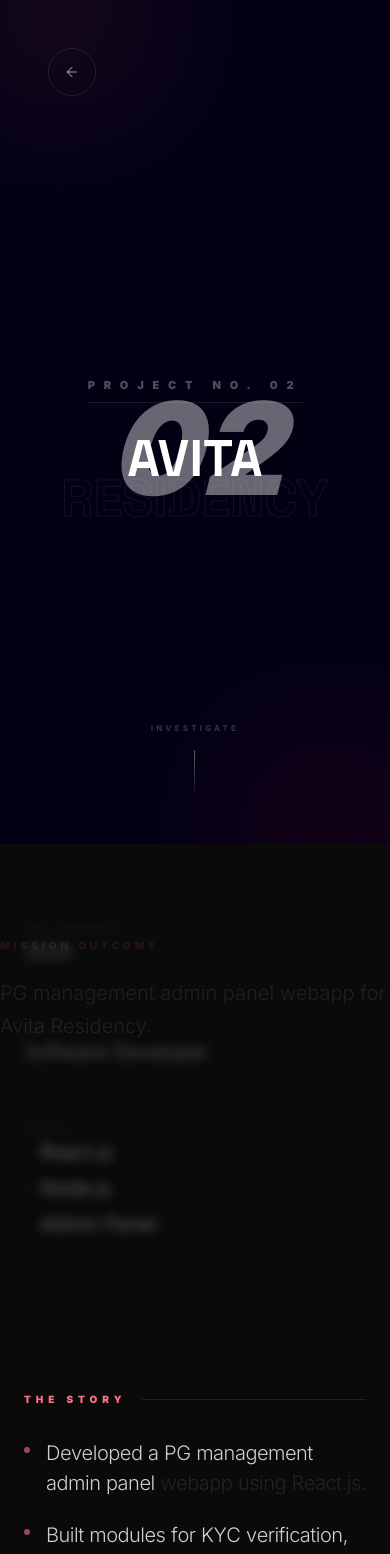
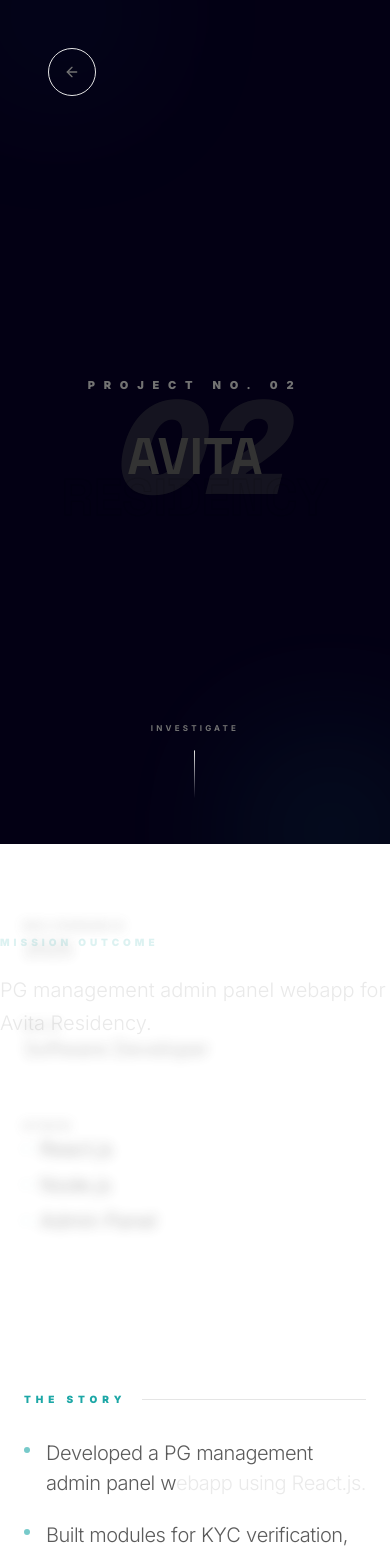
Before and after one commit to pramila2412/portfolio, a Next.js app: page /projects/avita-residency in a window 390 px wide. Shown: the top 1554 px of the page. Built offline with nearby package versions, Linux system fonts and the light colour scheme.

Commit message:
Latest cganges

```diff
--- a/app/globals.css
+++ b/app/globals.css
@@ -49,19 +49,19 @@
 
 :root {
   --radius: 0.625rem;
-  --background: #0a0a0a;
-  --foreground: #f5f5f5;
-  --accent-blue: #fb7185;
-  --accent-purple: #e11d48;
-  --muted-text: #404040;
+  --background: #FFFFFF;
+  --foreground: #333333;
+  --accent-blue: #0B3C5D;
+  --accent-purple: #1CA7A6;
+  --muted-text: #666666;
   --ease-premium: cubic-bezier(0.22, 1, 0.36, 1);
-  --card: oklch(1 0 0);
-  --card-foreground: oklch(0.145 0 0);
-  --popover: oklch(1 0 0);
-  --popover-foreground: oklch(0.145 0 0);
-  --primary: oklch(0.205 0 0);
-  --primary-foreground: oklch(0.985 0 0);
-  --secondary: oklch(0.97 0 0);
+  --card: #FFFFFF;
+  --card-foreground: #333333;
+  --popover: #FFFFFF;
+  --popover-foreground: #333333;
+  --primary: #1CA7A6;
+  --primary-foreground: #FFFFFF;
+  --secondary: #0B3C5D;
   --secondary-foreground: oklch(0.205 0 0);
   --muted: oklch(0.97 0 0);
   --muted-foreground: oklch(0.556 0 0);
--- a/app/layout.tsx
+++ b/app/layout.tsx
@@ -39,7 +39,7 @@
   children: React.ReactNode;
 }>) {
   return (
-    <html lang="en" className="dark">
+    <html lang="en">
       <body
         className={`${inter.variable} ${spaceGrotesk.variable} antialiased font-sans`}
       >
--- a/app/page.tsx
+++ b/app/page.tsx
@@ -77,7 +77,7 @@
         </div>
         <Hero />
 
-        <div className="py-12 backdrop-blur-lg">
+        <div className="py-4 backdrop-blur-lg">
           <Marquee
             items={[
               "Performant", "Reliable", "Scalable", "Maintainable", "Secure",
@@ -91,10 +91,10 @@
         <SectionWrapper id="about">
           <About />
         </SectionWrapper>
-        <LazySection minHeight="1200vh">
+        <LazySection minHeight="300vh">
           <Projects />
         </LazySection>
-        <LazySection minHeight="80vh">
+        <LazySection minHeight="60vh">
           <SectionWrapper id="skills">
             <Skills />
           </SectionWrapper>
--- a/components/ProjectDetailContent.tsx
+++ b/components/ProjectDetailContent.tsx
@@ -50,8 +50,15 @@
 
     const projectIndex = projects.findIndex((p) => p.slug === project.slug);
 
+    const imageTitles: Record<string, string[]> = {
+        "avita-residency": ["Landing Page", "Admin Panel", "Contact Page", "Landing Page CMS"],
+        "bme-bazaar": ["Landing Page", "Admin Panel", "Listings"],
+        "success-shipping": ["Landing Page", "Blogs with CMS", "Services Page", "Contact Page"],
+        "quantzi-website": ["Landing Page", "Clients Section", "Working Road Map Section"]
+    };
+
     return (
-        <main ref={containerRef} className=" text-white selection:bg-[var(--accent-blue)] selection:text-white overflow-clip">
+        <main ref={containerRef} className=" text-foreground selection:bg-primary selection:text-primary-foreground overflow-clip">
             {/* Cinematic Hero */}
             <section className="relative h-screen w-full flex items-center justify-center overflow-hidden">
                 <motion.div
@@ -64,7 +71,7 @@
                         transition={{ duration: 1, ease: [0.16, 1, 0.3, 1] }}
                         className="mb-8 flex flex-col items-center gap-4"
                     >
-                        <span className="text-[10px] font-black tracking-[0.8em] uppercase text-white/30 border-b border-white/10 pb-2">
+                        <span className="text-[10px] font-black tracking-[0.8em] uppercase text-muted-foreground pb-2">
                             Project No. 0{projectIndex + 1}
                         </span>
                         {project.status && (
@@ -81,15 +88,15 @@
                         transition={{ duration: 1.2, delay: 0.1, ease: [0.16, 1, 0.3, 1] }}
                         className="text-[12vw] md:text-[8vw] font-heading font-black tracking-tightest leading-[0.8] uppercase flex flex-col"
                     >
-                        <span className="text-white">{project.title.split(' ')[0]}</span>
-                        <span className="text-transparent outline-text opacity-20">{project.title.split(' ').slice(1).join(' ')}</span>
+                        <span className="text-foreground">{project.title.split(' ')[0]}</span>
+                        <span className="text-transparent outline-text">{project.title.split(' ').slice(1).join(' ')}</span>
                     </motion.h1>
 
                     <motion.div
                         initial={{ opacity: 0 }}
                         animate={{ opacity: 0.4 }}
                         transition={{ duration: 2, delay: 0.5 }}
-                        className="absolute inset-0 -z-10 flex items-center justify-center text-[30vw] font-black pointer-events-none select-none opacity-5 text-white italic"
+                        className="absolute inset-0 -z-10 flex items-center justify-center text-[30vw] font-black pointer-events-none select-none opacity-[0.03] text-foreground italic"
                     >
                         0{projectIndex + 1}
                     </motion.div>
@@ -101,19 +108,19 @@
                     transition={{ duration: 2, repeat: Infinity, ease: "easeInOut" }}
                     className="absolute bottom-12 flex flex-col items-center gap-4 text-white/20"
                 >
-                    <span className="text-[8px] font-bold tracking-[0.4em] uppercase">Investigate</span>
-                    <div className="w-[1px] h-12 bg-gradient-to-b from-white/40 to-transparent" />
+                    <span className="text-[8px] font-bold tracking-[0.4em] uppercase text-muted-foreground">Investigate</span>
+                    <div className="w-[1px] h-12 bg-gradient-to-b from-border to-transparent" />
                 </motion.div>
 
                 {/* Floating Back Button */}
                 <div className="fixed top-12 left-12 z-50">
                     <button
                         onClick={() => router.back()}
-                        className="group flex items-center cursor-pointer gap-4 text-white/40 hover:text-white transition-colors duration-500"
+                        className="group flex items-center cursor-pointer gap-4 text-muted-foreground hover:text-foreground transition-colors duration-500"
                     >
-                        <div className="relative w-12 h-12 rounded-full border border-white/10 flex items-center justify-center overflow-hidden transition-transform group-hover:scale-110">
+                        <div className="relative w-12 h-12 rounded-full border border-border flex items-center justify-center overflow-hidden transition-transform group-hover:scale-110">
                             <ArrowLeft className="w-4 h-4 relative z-10 transition-transform" />
-                            <div className="absolute inset-0 bg-white/10 translate-y-full group-hover:translate-y-0 transition-transform duration-500" />
+                            <div className="absolute inset-0 bg-secondary/10 translate-y-full group-hover:translate-y-0 transition-transform duration-500" />
                         </div>
                         <span className="text-[10px] font-black tracking-[0.2em] uppercase opacity-0 -translate-x-4 group-hover:opacity-100 group-hover:translate-x-0 transition-all duration-500">
                             Return to Works
@@ -139,8 +146,8 @@
                             style={{ opacity: missionOpacity, y: missionY }}
                             className="pt-12 border-t border-white/5 absolute top-0 left-0 w-full"
                         >
-                            <span className="text-[10px] font-black tracking-[0.4em] uppercase text-[var(--accent-blue)] mb-6 block">Mission Outcome</span>
-                            <p className="text-xl font-light text-white/80 leading-relaxed">
+                            <span className="text-[10px] font-black tracking-[0.4em] uppercase text-primary mb-6 block">Mission Outcome</span>
+                            <p className="text-xl font-light text-muted-foreground leading-relaxed">
                                 {project.description}
                             </p>
                         </motion.div>
@@ -151,17 +158,17 @@
 
                         {/* Narrative Segment */}
                         <div className="space-y-12 md:space-y-20 pb-24 border-b border-white/5">
-                            <div className="text-[10px] font-black tracking-[0.5em] uppercase text-[var(--accent-blue)] mb-8 md:mb-12 flex items-center gap-4">
+                            <div className="text-[10px] font-black tracking-[0.5em] uppercase text-primary mb-8 md:mb-12 flex items-center gap-4">
                                 <span>The Story</span>
-                                <div className="h-[1px] flex-1 bg-white/10" />
+                                <div className="h-[1px] flex-1 bg-border" />
                             </div>
 
                             <div className="space-y-12 md:space-y-16">
                                 <ul className="space-y-6 md:space-y-8 list-none pl-0">
                                     {project.longDescription.map((item, idx) => (
                                         <li key={idx} className="group relative flex items-start gap-4">
-                                            <div className="mt-2 w-1.5 h-1.5 rounded-full bg-[var(--accent-blue)] shrink-0 opacity-60" />
-                                            <div className="text-xl md:text-3xl font-light leading-[1.4] tracking-tight">
+                                            <div className="mt-2 w-1.5 h-1.5 rounded-full bg-primary shrink-0 opacity-60" />
+                                            <div className="text-xl md:text-3xl font-light leading-[1.4] tracking-tight text-foreground">
                                                 <RevealSentence text={item} />
                                             </div>
                                         </li>
@@ -170,95 +177,39 @@
                             </div>
                         </div>
 
-                        {/* Visual Segment */}
                         <div className="space-y-16">
-                            {/* Main Spotlight - Triggers Mission Reveal */}
-                            <motion.div
-                                ref={spotlightRef}
-                                onClick={handleImageClick}
-                                style={{
-                                    y: useTransform(scrollYProgress, [0.4, 1], [40, 0]),
-                                    cursor: 'pointer'
-                                }}
-                                className="aspect-[16/10] w-full bg-zinc-900 border border-white/10 rounded-2xl overflow-hidden group relative"
-                            >
-                                <div
-                                    className="absolute -inset-10 bg-cover bg-center opacity-40 blur-3xl scale-125 transition-transform duration-700 group-hover:scale-150 pointer-events-none"
-                                    style={{ backgroundImage: `url(${project.images[0]})` }}
-                                />
-                                <div
-                                    className="absolute inset-2 md:inset-8 bg-contain bg-center bg-no-repeat transition-transform duration-700 group-hover:scale-105 shadow-2xl rounded-lg"
-                                    style={{ backgroundImage: `url(${project.images[0]})` }}
-                                />
-                                <div className="absolute inset-0 bg-gradient-to-t from-[#050505] via-transparent to-transparent opacity-60" />
-                                <div className="absolute inset-x-0 bottom-0 p-8 md:p-12 bg-gradient-to-t from-black/80 to-transparent flex justify-between items-end">
-                                    <div className="space-y-4">
-                                        <span className="text-[10px] font-black tracking-[0.2em] uppercase text-white/40">Visual 01</span>
-                                        <h3 className="text-2xl font-light text-white">Interface Exploration</h3>
-                                    </div>
-                                    {project.liveUrl && (
-                                        <ArrowUpRight className="w-8 h-8 text-white/20 group-hover:text-[var(--accent-blue)] transition-colors duration-500" />
-                                    )}
-                                </div>
-                            </motion.div>
-
-                            {/* Secondary Grid */}
-                            <div className="grid grid-cols-1 md:grid-cols-2 gap-8 md:gap-16">
+                            {/* Main Spotlight & Sequential Images */}
+                            {project.images.map((img, idx) => (
                                 <motion.div
+                                    key={idx}
+                                    ref={idx === 0 ? spotlightRef : null}
                                     onClick={handleImageClick}
                                     style={{
-                                        y: useTransform(scrollYProgress, [0.5, 1], [80, 0]),
+                                        y: useTransform(scrollYProgress, [0.4, 1], [40, 0]),
                                         cursor: 'pointer'
                                     }}
-                                    className="aspect-video md:aspect-[16/10] bg-zinc-900 border border-white/5 rounded-2xl overflow-hidden relative group"
+                                    className="aspect-[16/10] w-full bg-muted border border-border rounded-2xl overflow-hidden group relative"
                                 >
                                     <div
-                                        className="absolute -inset-10 bg-cover bg-center opacity-40 blur-3xl scale-125 transition-transform duration-700 group-hover:scale-150 pointer-events-none"
-                                        style={{ backgroundImage: `url(${project.images[1] || project.images[0]})` }}
+                                        className="absolute -inset-10 bg-cover bg-center opacity-10 blur-3xl scale-125 transition-transform duration-700 group-hover:scale-150 pointer-events-none"
+                                        style={{ backgroundImage: `url(${img})` }}
                                     />
                                     <div
-                                        className="absolute inset-2 md:inset-4 bg-contain bg-center bg-no-repeat transition-transform duration-700 group-hover:scale-105 shadow-xl rounded-lg"
-                                        style={{ backgroundImage: `url(${project.images[1] || project.images[0]})` }}
+                                        className="absolute inset-2 md:inset-8 bg-contain bg-center bg-no-repeat transition-transform duration-700 group-hover:scale-105 shadow-2xl rounded-lg"
+                                        style={{ backgroundImage: `url(${img})` }}
                                     />
-                                    <div className="absolute inset-0 bg-gradient-to-t from-[#050505] via-transparent to-transparent opacity-60" />
-                                    <div className="absolute inset-x-0 bottom-0 p-6 bg-gradient-to-t from-black/80 to-transparent flex justify-between items-end">
+                                    <div className="absolute inset-0 bg-gradient-to-t from-background/80 via-transparent to-transparent opacity-60" />
+                                    <div className="absolute inset-x-0 bottom-0 p-8 md:p-12 bg-gradient-to-t from-background to-transparent flex justify-between items-end">
                                         <div className="space-y-4">
-                                            <span className="text-[10px] font-black tracking-[0.2em] uppercase text-white/40">Visual 02</span>
-                                            <h3 className="text-xl font-light text-white">Project Detail</h3>
+                                            <span className="text-[10px] font-black tracking-[0.2em] uppercase text-muted-foreground">Visual 0{idx + 1}</span>
+                                            <h3 className="text-2xl font-light text-foreground">{imageTitles[project.slug]?.[idx] || "Project Detail"}</h3>
                                         </div>
                                         {project.liveUrl && (
-                                            <ArrowUpRight className="w-6 h-6 text-white/20 group-hover:text-[var(--accent-blue)] transition-colors duration-500" />
+                                            <ArrowUpRight className="w-8 h-8 text-muted-foreground group-hover:text-primary transition-colors duration-500" />
                                         )}
                                     </div>
                                 </motion.div>
-                                <motion.div
-                                    onClick={handleImageClick}
-                                    style={{
-                                        y: useTransform(scrollYProgress, [0.6, 1], [120, 0]),
-                                        cursor: 'pointer'
-                                    }}
-                                    className="aspect-video md:aspect-[16/10] bg-zinc-900 border border-white/5 rounded-2xl overflow-hidden relative group"
-                                >
-                                    <div
-                                        className="absolute -inset-10 bg-cover bg-center opacity-40 blur-3xl scale-125 transition-transform duration-700 group-hover:scale-150 pointer-events-none"
-                                        style={{ backgroundImage: `url(${project.images[2] || project.images[0]})` }}
-                                    />
-                                    <div
-                                        className="absolute inset-2 md:inset-4 bg-contain bg-center bg-no-repeat transition-transform duration-700 group-hover:scale-105 shadow-xl rounded-lg"
-                                        style={{ backgroundImage: `url(${project.images[2] || project.images[0]})` }}
-                                    />
-                                    <div className="absolute inset-0 bg-gradient-to-t from-[#050505] via-transparent to-transparent opacity-60" />
-                                    <div className="absolute inset-x-0 bottom-0 p-6 bg-gradient-to-t from-black/80 to-transparent flex justify-between items-end">
-                                        <div className="space-y-4">
-                                            <span className="text-[10px] font-black tracking-[0.2em] uppercase text-white/40">Visual 03</span>
-                                            <h3 className="text-xl font-light text-white">Experience View</h3>
-                                        </div>
-                                        {project.liveUrl && (
-                                            <ArrowUpRight className="w-6 h-6 text-white/20 group-hover:text-[var(--accent-blue)] transition-colors duration-500" />
-                                        )}
-                                    </div>
-                                </motion.div>
-                            </div>
+                            ))}
                         </div>
                     </div>
                 </div>
@@ -271,17 +222,17 @@
                         initial={{ opacity: 0, y: 20 }}
                         animate={{ opacity: 1, y: 0 }}
                         exit={{ opacity: 0, y: 20 }}
-                        className="fixed bottom-12 left-1/2 -translate-x-1/2 z-50 px-6 py-3 bg-[#050505]/90 border border-white/10 rounded-full backdrop-blur-md flex items-center gap-3 shadow-2xl"
+                        className="fixed bottom-12 left-1/2 -translate-x-1/2 z-50 px-6 py-3 bg-secondary border border-border rounded-full backdrop-blur-md flex items-center gap-3 shadow-2xl"
                     >
                         <AlertCircle className="w-5 h-5 text-yellow-500" />
-                        <span className="text-sm font-medium text-white/90">This project is currently in development</span>
+                        <span className="text-sm font-medium text-secondary-foreground">This project is currently in development</span>
                     </motion.div>
                 )}
             </AnimatePresence>
 
             <style jsx>{`
                 .outline-text {
-                    -webkit-text-stroke: 1px rgba(255, 255, 255, 0.3);
+                    -webkit-text-stroke: 1px rgba(0, 0, 0, 0.1);
                     text-shadow: none;
                 }
                 .tracking-tightest {
@@ -300,13 +251,13 @@
             transition={{ duration: 0.8, delay }}
             className="space-y-4"
         >
-            <span className="text-[9px] font-black tracking-[0.4em] uppercase text-white/20">{label}</span>
+            <span className="text-[9px] font-black tracking-[0.4em] uppercase text-muted-foreground">{label}</span>
             <div className="text-xl md:text-2xl font-light">
                 {Array.isArray(value) ? (
                     <ul className="space-y-2">
                         {value.map((item, idx) => (
-                            <li key={idx} className="flex items-center gap-3 text-white/80">
-                                <span className="w-1 h-1 rounded-full bg-[var(--accent-blue)] opacity-50" />
+                            <li key={idx} className="flex items-center gap-3 text-foreground">
+                                <span className="w-1 h-1 rounded-full bg-primary opacity-50" />
                                 <RevealSentence text={item} opacityRange={[0.4, 1]} offset={["start 0.95", "start 0.7"]} />
                             </li>
                         ))}
@@ -331,7 +282,7 @@
     let charIndex = 0;
 
     return (
-        <p ref={element} className="flex flex-wrap text-white gap-x-[0.28em] gap-y-[0.1em]">
+        <p ref={element} className="flex flex-wrap text-foreground gap-x-[0.28em] gap-y-[0.1em]">
             {words.map((word, wIdx) => {
                 return (
                     <span key={wIdx} className="inline-block whitespace-nowrap">
--- a/components/sections/projects.tsx
+++ b/components/sections/projects.tsx
@@ -25,11 +25,11 @@
   // No horizontal x transform needed for 3D stack
 
   return (
-    <section id="projects" ref={container} className="relative h-[1200vh]">
+    <section id="projects" ref={container} className="relative h-[300vh]">
         {/* Layer E: Sticky Title */}
         <div className="absolute top-12 left-6 md:left-12 z-20 pointer-events-none">
             <h2 className="text-2xl md:text-3xl font-heading font-black tracking-tighter text-white/20 uppercase">
-              Selected <span className="text-white">Works</span>
+              My <span className="text-white">Projects</span>
             </h2>
         </div>
       <div className="sticky top-0 h-screen overflow-hidden flex items-center justify-center" style={{ perspective: "2000px" }}>
--- a/components/sections/section-wrapper.tsx
+++ b/components/sections/section-wrapper.tsx
@@ -27,7 +27,7 @@
       initial={isMounted ? "hidden" : false}
       animate={isMounted ? (isVisible ? "visible" : "hidden") : false}
       variants={fadeInUp}
-      className={`relative py-20 md:py-32 ${className}`}
+      className={`relative py-12 md:py-20 ${className}`}
     >
       <div className="max-w-7xl mx-auto px-6 md:px-12">{children}</div>
     </motion.section>
--- a/components/ui/button.tsx
+++ b/components/ui/button.tsx
@@ -5,15 +5,15 @@
 import { cn } from "@/lib/utils"
 
 const buttonVariants = cva(
-  "inline-flex items-center justify-center gap-2 whitespace-nowrap rounded-md text-sm font-medium transition-all disabled:pointer-events-none disabled:opacity-50 [&_svg]:pointer-events-none [&_svg:not([class*='size-'])]:size-4 shrink-0 [&_svg]:shrink-0 outline-none focus-visible:border-ring focus-visible:ring-ring/50 focus-visible:ring-[3px] aria-invalid:ring-destructive/20 dark:aria-invalid:ring-destructive/40 aria-invalid:border-destructive",
+  "inline-flex items-center justify-center gap-2 whitespace-nowrap rounded-[8px] text-sm font-medium transition-all disabled:pointer-events-none disabled:opacity-50 [&_svg]:pointer-events-none [&_svg:not([class*='size-'])]:size-4 shrink-0 [&_svg]:shrink-0 outline-none focus-visible:border-ring focus-visible:ring-ring/50 focus-visible:ring-[3px] aria-invalid:ring-destructive/20 dark:aria-invalid:ring-destructive/40 aria-invalid:border-destructive",
   {
     variants: {
       variant: {
-        default: "bg-primary text-primary-foreground hover:bg-primary/90",
+        default: "bg-primary text-primary-foreground shadow-sm hover:bg-primary/90",
         destructive:
           "bg-destructive text-white hover:bg-destructive/90 focus-visible:ring-destructive/20 dark:focus-visible:ring-destructive/40 dark:bg-destructive/60",
         outline:
-          "border bg-background shadow-xs hover:bg-accent hover:text-accent-foreground dark:bg-input/30 dark:border-input dark:hover:bg-input/50",
+          "border border-border/50 bg-background shadow-sm hover:bg-accent hover:text-accent-foreground dark:bg-input/30 dark:border-input dark:hover:bg-input/50",
         secondary:
           "bg-secondary text-secondary-foreground hover:bg-secondary/80",
         ghost:
```
Also changed, not shown: components/sections/hero.tsx (+8 -15 lines).
